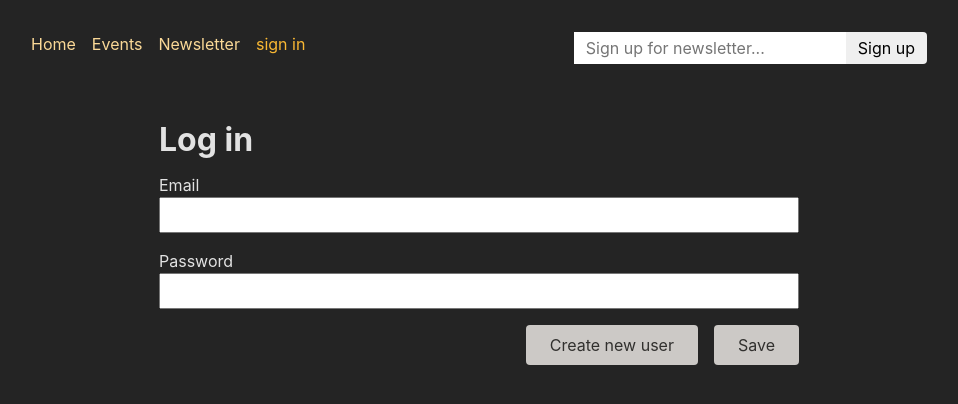
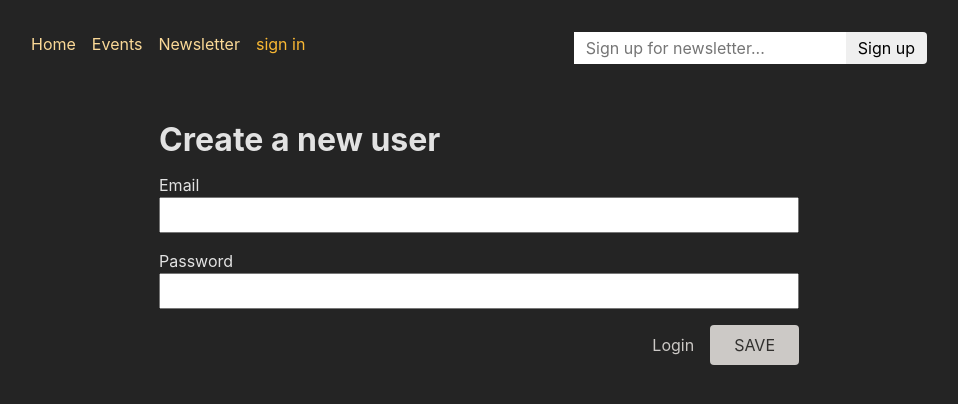
Before and after one commit to MrKolev/learning-project-React-Authentication, a React (Create React App) app in the folder frontend/: page /auth in a window 1280 px wide. Shown: the top 404 px of the page, without its empty margins (161-1119 px from the left). Built offline with nearby package versions, Linux system fonts and the light colour scheme.

Commit message:
add auth form

```diff
--- a/frontend/src/components/AuthForm.jsx
+++ b/frontend/src/components/AuthForm.jsx
@@ -1,17 +1,19 @@
-import { useState } from 'react';
-
 import classes from './AuthForm.module.css';
+import { Link, useSearchParams } from 'react-router-dom';
 
 export function AuthForm() {
-  const [isLogin, setIsLogin] = useState(true);
 
-  function switchAuthHandler() {
-    setIsLogin((isCurrentlyLogin) => !isCurrentlyLogin);
+  const [searchParams] = useSearchParams();
+  const isLogin = searchParams.get(`mode`) === 'login';
+  const rePassword = searchParams.get(`mode`) === 'signup';
+
+  function submit() {
+
   }
 
   return (
     <>
-      <form onSubmit={switchAuthHandler} className={classes.form}>
+      <form onSubmit={submit} className={classes.form}>
         <h1>{isLogin ? 'Log in' : 'Create a new user'}</h1>
         <p>
           <label htmlFor="email">Email</label>
@@ -21,11 +23,15 @@ export function AuthForm() {
           <label htmlFor="image">Password</label>
           <input id="password" type="password" name="password" required />
         </p>
+        {rePassword && <p>
+          <label htmlFor="image">Repeat Password</label>
+          <input id="rePassword" type="password" name="reRassword" required />
+        </p>}
         <div className={classes.actions}>
-          <button type="submit">
+          <Link to={`?mode=${isLogin ? 'signup' : 'login'}`}>
             {isLogin ? 'Create new user' : 'Login'}
-          </button>
-          <button>Save</button>
+          </Link>
+          <button type="submit">{isLogin ? 'LOGIN' : "SAVE"}</button>
         </div>
       </form>
     </>
--- a/frontend/src/components/MainNavigation.jsx
+++ b/frontend/src/components/MainNavigation.jsx
@@ -36,7 +36,7 @@ function MainNavigation() {
           </li>
           <li>
             <NavLink
-              to={'/auth'}
+              to={'/auth?mode=login'}
               className={({ isActive }) => isActive ? classes.active : undefined}
             >
               sign in
```
